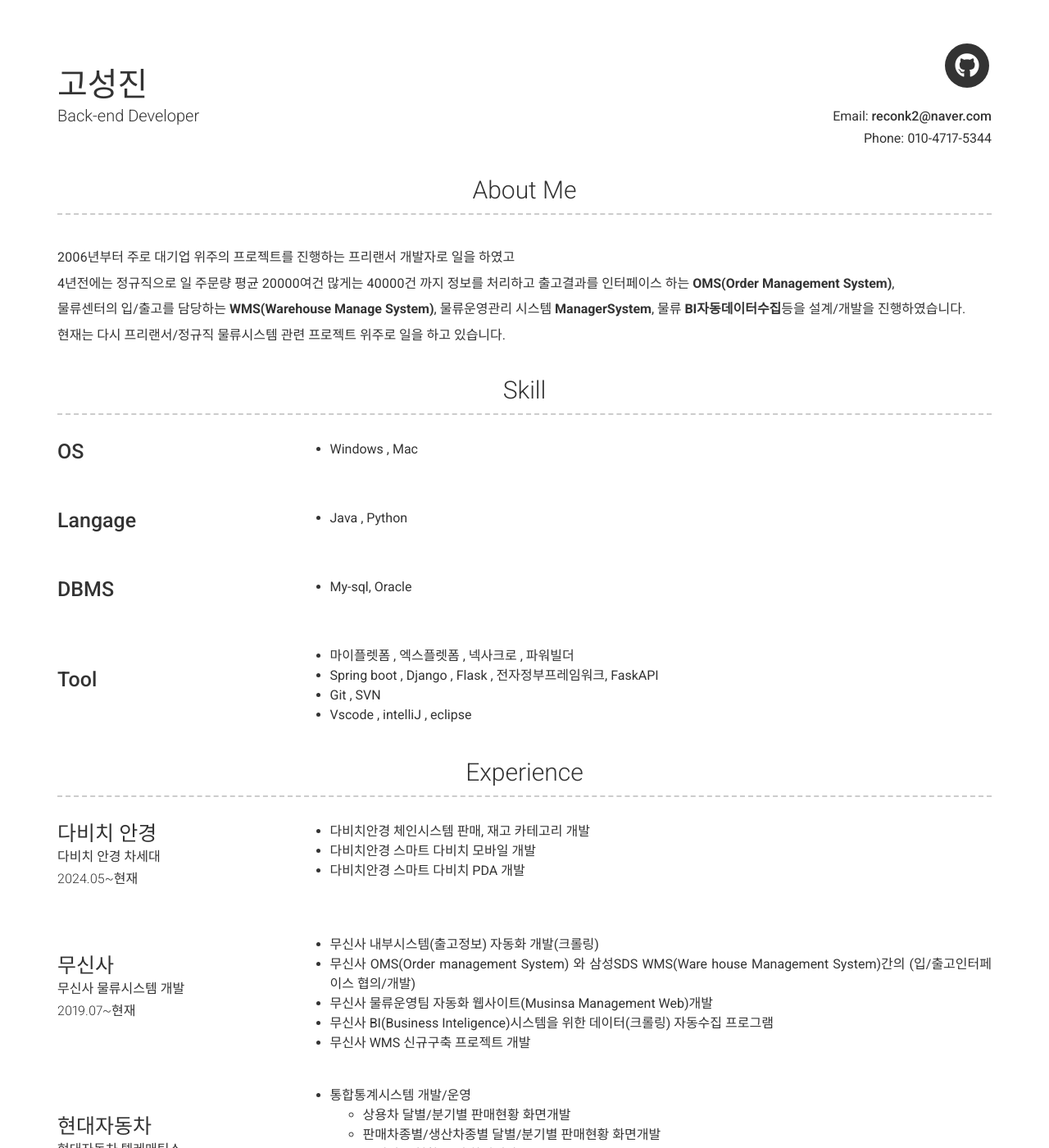
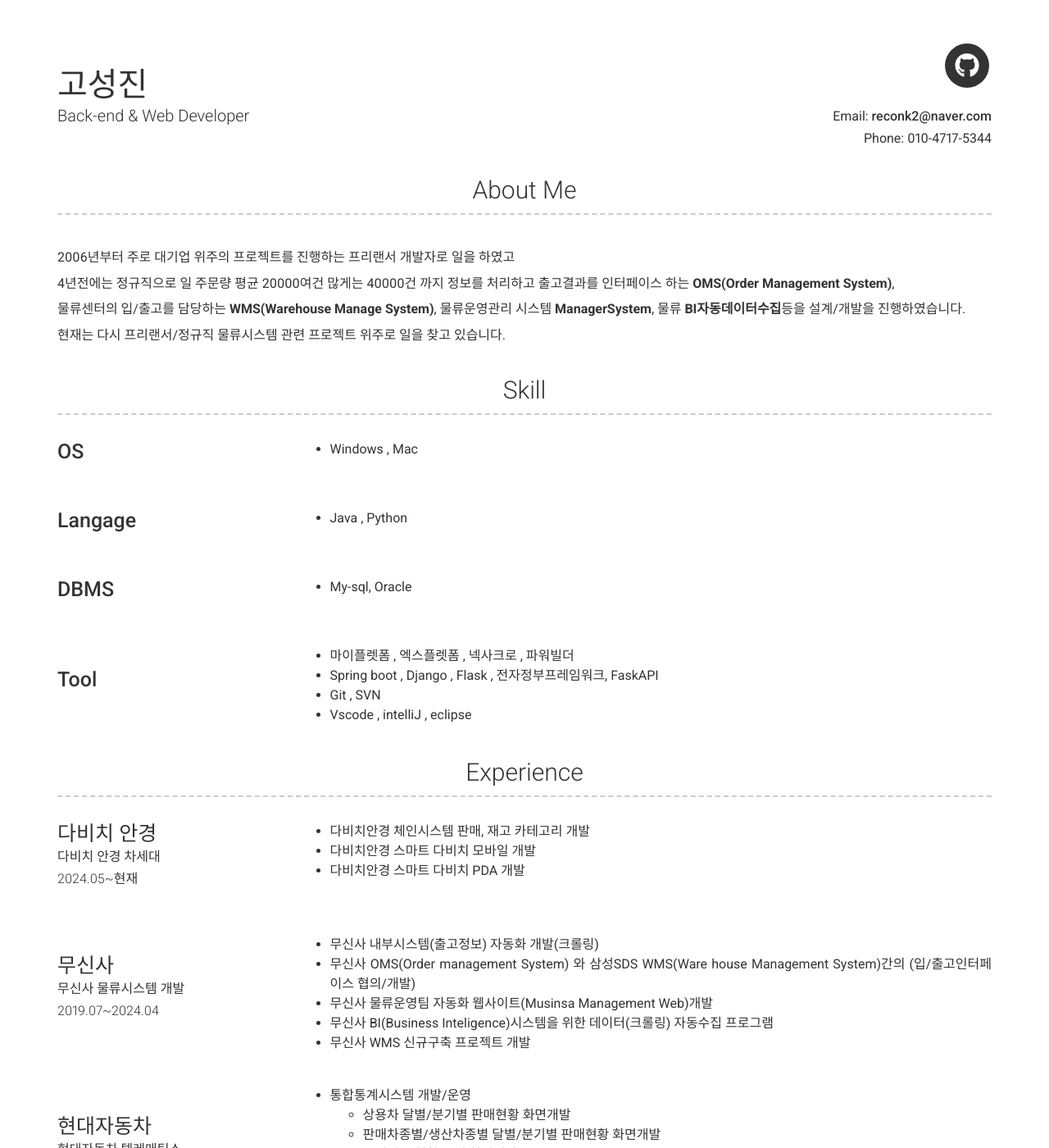
Before and after one commit to Sungjin79/Sungjin79.github.io, a Jekyll site: the page built from index.md, in a window 1280 px wide and 1400 px high. Shown: the whole window at 82% size. Built offline with Jekyll 4.4.1, drawn with Linux system fonts in a browser that asks for light colours; nearby versions of some CDN libraries.

Commit message:
Update _config.yml

```diff
--- a/_config.yml
+++ b/_config.yml
@@ -7,7 +7,7 @@
 
 # Personal info
 name: 고성진
-title: Back-end Developer
+title: Back-end & Web Developer
 email: reconk2@naver.com
 # email_title: Email (Email title override)
 phone: 010-4717-5344
@@ -58,7 +58,7 @@
 
   물류센터의 입/출고를 담당하는 **WMS(Warehouse Manage System)**, 물류운영관리 시스템 **ManagerSystem**, 물류 **BI자동데이터수집**등을 설계/개발을 진행하였습니다.
 
-  현재는 다시 프리랜서/정규직 물류시스템 관련 프로젝트 위주로 일을 하고 있습니다.
+  현재는 다시 프리랜서/정규직 물류시스템 관련 프로젝트 위주로 일을 찾고 있습니다.
 content:
   - title: Skill # Title for the section
     layout: list # Type of content section (list/text)
@@ -96,7 +96,7 @@
       - layout: left
         title: 무신사
         sub_title: 무신사 물류시스템 개발
-        caption: 2019.07~현재
+        caption: 2019.07~2024.04
         description: |
           - 무신사 내부시스템(출고정보) 자동화 개발(크롤링)
           - 무신사 OMS(Order management System) 와 삼성SDS WMS(Ware house Management System)간의 (입/출고인터페이스 협의/개발)
```
